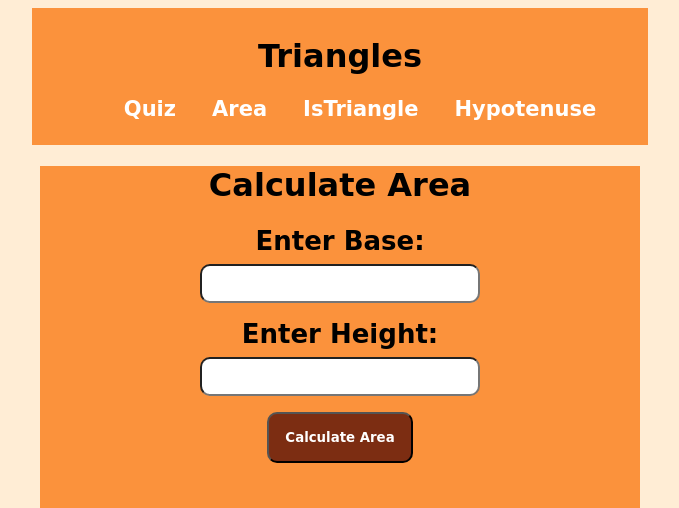
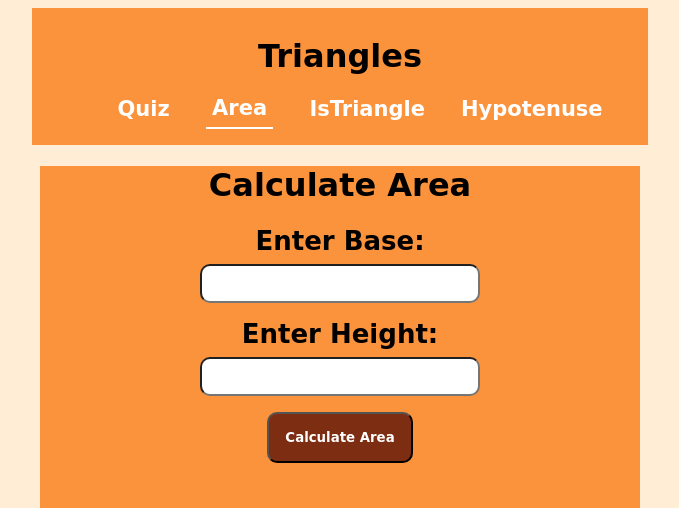
Before and after one commit to anshu1016/Triangle-Area, a plain HTML site: page index.html in a window 1280 px wide. Shown: the top 508 px of the page, without its empty margins (300-979 px from the left). Drawn offline with Linux system fonts and the light colour scheme.

Commit message:
make data-active

```diff
--- a/index.html
+++ b/index.html
@@ -8,15 +8,15 @@
     <link rel="stylesheet" href="area.css">
     <title>Document</title>
 </head>
-<body>
+<body id="area">
     <div class="header">
         <h1>Triangles</h1>
         <nav class="pages">
             <ul class="non-bullet">
-                <li class="inline"><a href="https://as-traingles-quiz.netlify.app/"class="links"target="_self">Quiz</a></li>
-                <li class="inline"><a href="https://as-triangle-area.netlify.app/"class="links" target="_self">Area</a></li>
-                <li class="inline"><a href="https://as-complete-triangle.netlify.app/"class="links"target="_self">IsTriangle</a></li>
-                <li class="inline"><a href="https://as-hypotenuse.netlify.app/"class="links" target="_self">Hypotenuse</a></li>
+                <li class="inline"><a data-active="quiz" href="https://as-traingles-quiz.netlify.app/"class="links"target="_self">Quiz</a></li>
+                <li class="inline"><a data-active="area" href="https://as-triangle-area.netlify.app/"class="links" target="_self">Area</a></li>
+                <li class="inline"><a data-active="IsTriangle" href="https://as-complete-triangle.netlify.app/"class="links"target="_self">IsTriangle</a></li>
+                <li class="inline"><a data-active="hypo" href="https://as-hypotenuse.netlify.app/"class="links" target="_self">Hypotenuse</a></li>
             </ul>
         </nav>
     </div>
```
